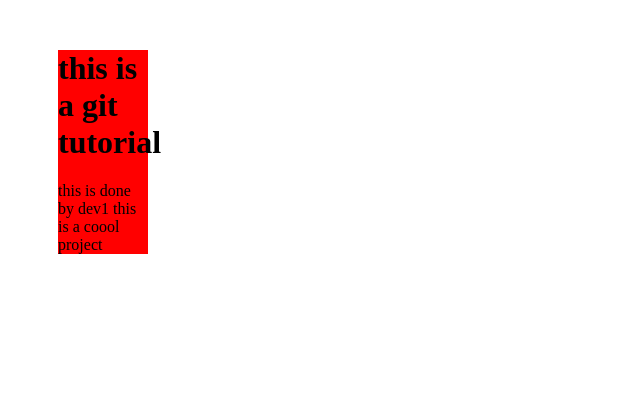
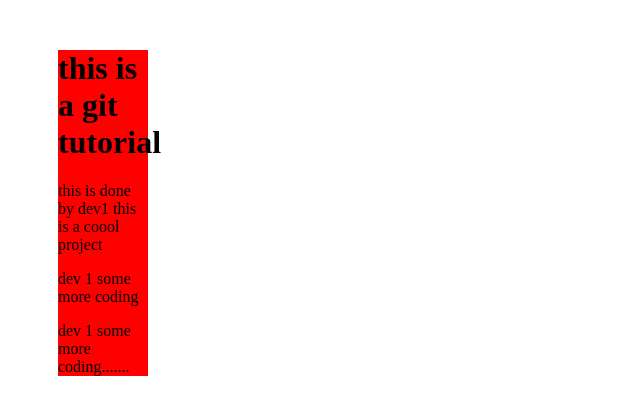
Before and after one commit to SHASHIKANTH236/SHASHIKANTH236, a plain HTML site: page index.html in a window 1280 px wide. Shown: the whole page, without its empty margins (0-640 px from the left). Drawn offline with Linux system fonts and the light colour scheme.

Commit message:
dev1 more changes

```diff
--- a/index.html
+++ b/index.html
@@ -14,6 +14,8 @@
 
 <h1>      this is a git tutorial        </h1>
 <p> this is done by dev1 this is a coool project </p>
+<p>dev 1 some more coding </p>
+<p>dev 1 some more coding....... </p>
 </div>
 </body>
 </html>
```
